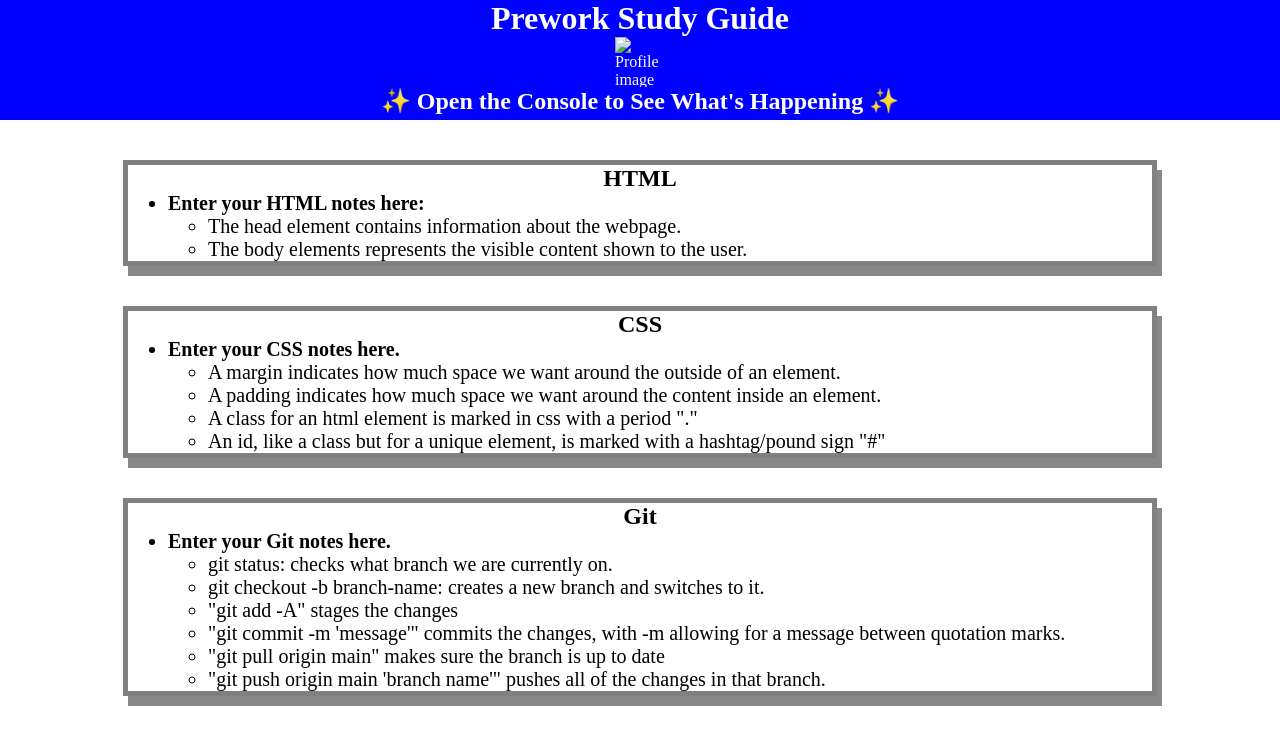
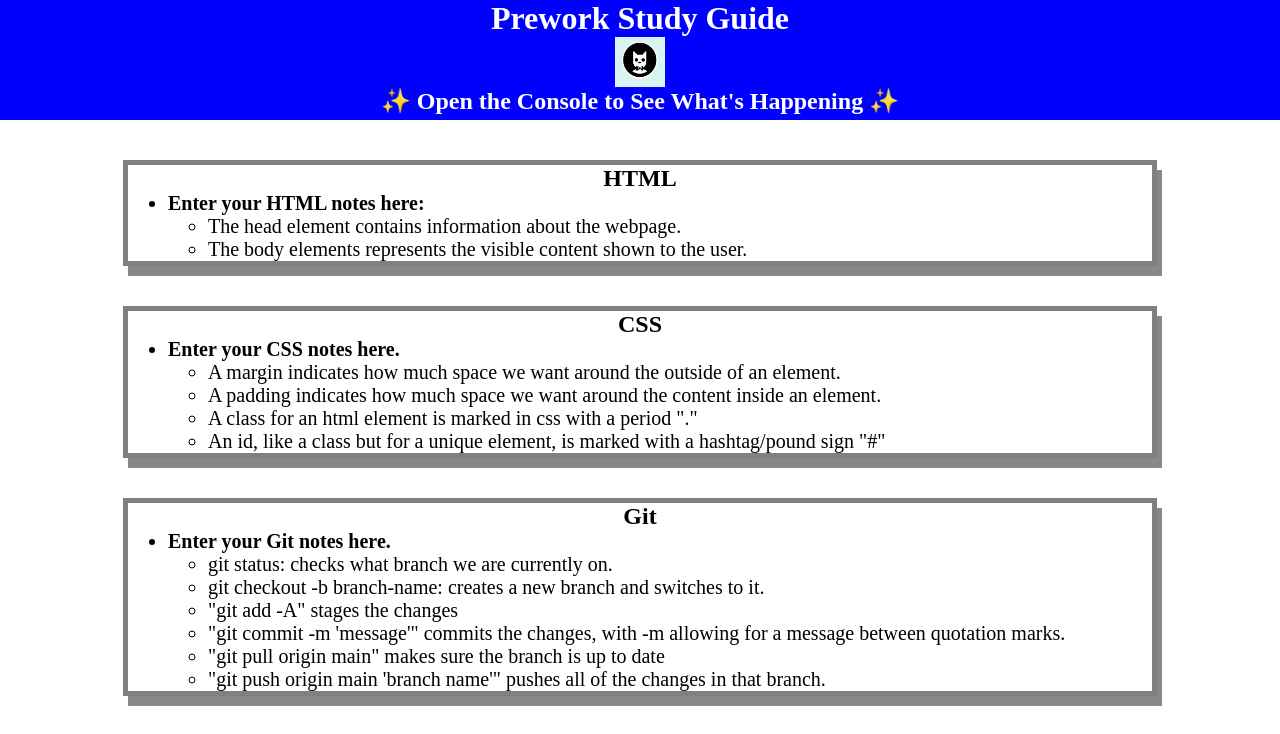
Before and after one commit to AMShegstad/prework-study-guide, a plain HTML site: page index.html in a window 1280 px wide. Shown: the top 734 px of the page. Drawn offline with Linux system fonts and the light colour scheme; files whose address does not match are found by name.

Commit message:
Corrected path of the bowtie-cat image. Issue was created after the update in which the index page was moved.

```diff
--- a/index.html
+++ b/index.html
@@ -10,7 +10,7 @@
   <body>
     <header id="top">
       <h1>Prework Study Guide</h1>
-      <img src="./assets/bowtie-cat.png" alt="Profile image of cat wearing a bow tie." />
+      <img src="prework-study-guide/assets/bowtie-cat.png" alt="Profile image of cat wearing a bow tie." />
       <h2>✨ Open the Console to See What's Happening ✨</h2>
     </header>
     <main>
```
